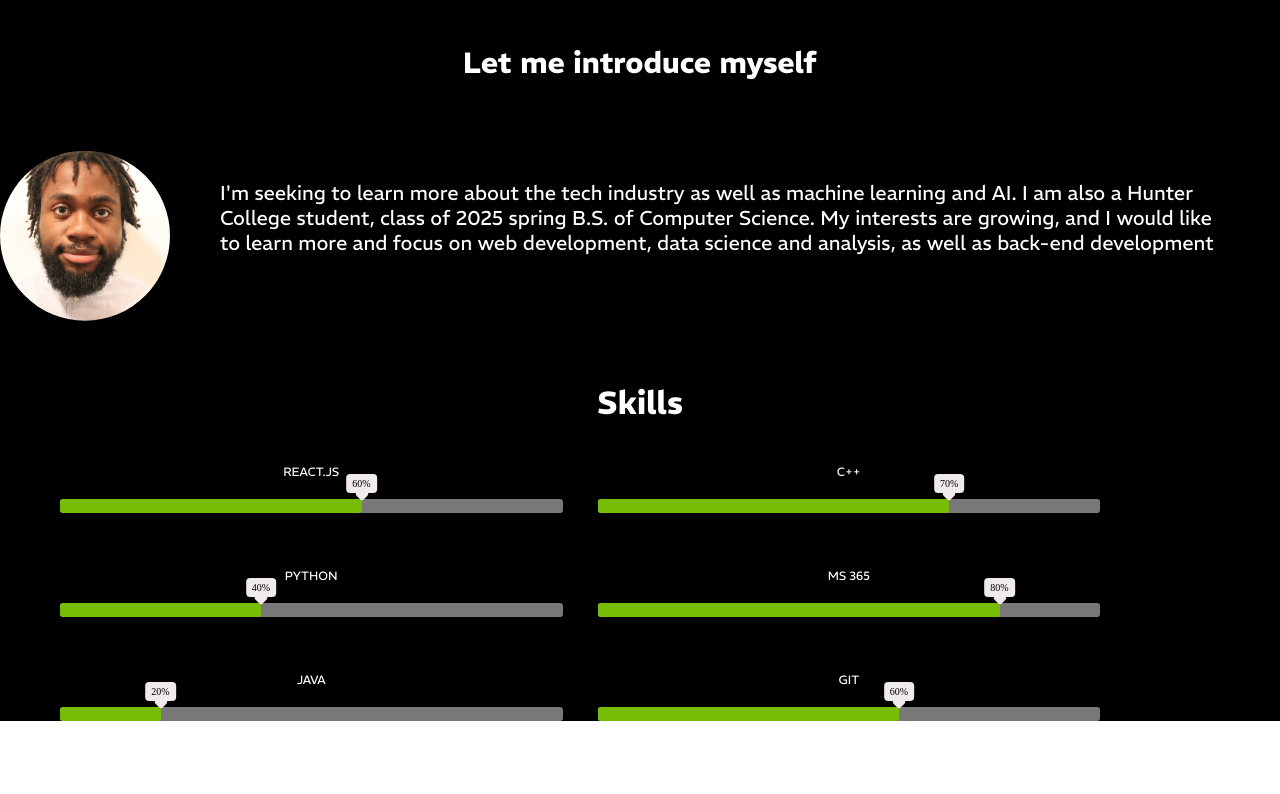
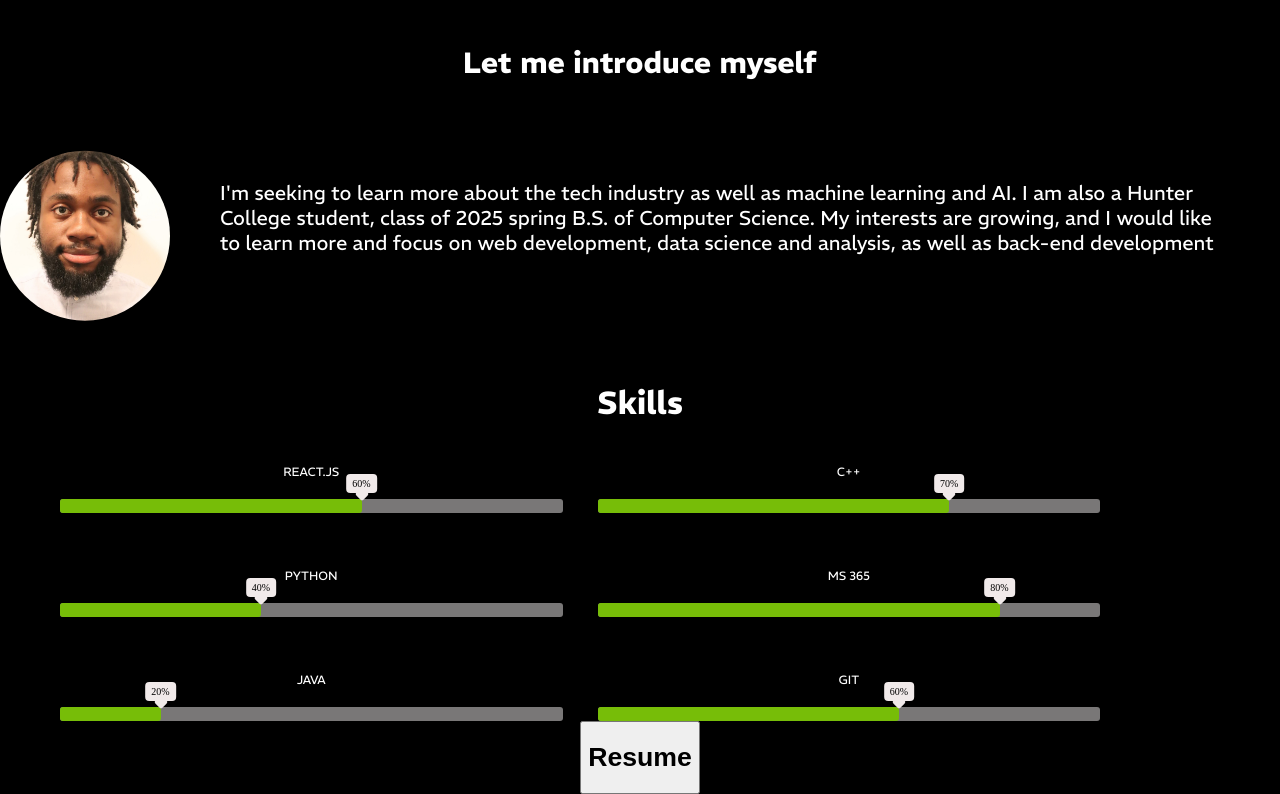
Before and after one commit to DFLotus/portfolio, a React (Create React App) app: page / in a window 1280 px wide. Shown: the part 993-1787 px from the top of the page. Before the commit the page ends 1714 px from the top, so only its background shows below. Built offline with nearby package versions, Linux system fonts and the light colour scheme.

Commit message:
Added resume button

```diff
--- a/src/components/About.js
+++ b/src/components/About.js
@@ -3,8 +3,14 @@ import ProfilePic from '../assets/profile-picture.jpg'
 import '../styles/About.css'
 
 const aboutContent = "I'm seeking to learn more about the tech industry as well as machine learning and AI. I am also a Hunter College student, class of 2025 spring B.S. of Computer Science. My interests are growing, and I would like to learn more and focus on web development, data science and analysis, as well as back-end development"
+const googleDocResumeLink = "129uwyOsqHRL8gkg81wRCfl88ci6pPN_Y"
 
 const About = () => {
+    const resumePdfOpener = () => {
+        const exportUrl = `https://docs.google.com/document/d/${googleDocResumeLink}/export?format=pdf`;
+        window.open(exportUrl, '_blank');
+    };
+
     return (
         <div className="about-container">
             <div className="about-info">
@@ -21,9 +27,7 @@ const About = () => {
             </div>
             <div className="skill-title">
                 <h1>Skills</h1>
-
             </div>
-
             <div className="skill-container">
                 <div className="skills-listed">
                     <div className="skill-name">
@@ -33,7 +37,6 @@ const About = () => {
                         <div className="skill-level" per="60%" style={{ maxWidth: '60%' }}></div>
                     </div>
                 </div>
-
                 <div className="skills-listed">
                     <div className="skill-name">
                         <p>C++</p>
@@ -42,7 +45,6 @@ const About = () => {
                         <div className="skill-level" per="70%" style={{ maxWidth: '70%' }}></div>
                     </div>
                 </div>
-
                 <div className="skills-listed">
                     <div className="skill-name">
                         <p>Python</p>
@@ -51,10 +53,6 @@ const About = () => {
                         <div className="skill-level" per="40%" style={{ maxWidth: '40%' }}></div>
                     </div>
                 </div>
-
-
-
-
                 <div className="skills-listed">
                     <div className="skill-name">
                         <p>MS 365</p>
@@ -63,7 +61,6 @@ const About = () => {
                         <div className="skill-level" per="80%" style={{ maxWidth: '80%' }}></div>
                     </div>
                 </div>
-
                 <div className="skills-listed">
                     <div className="skill-name">
                         <p>Java</p>
@@ -72,7 +69,6 @@ const About = () => {
                         <div className="skill-level" per="20%" style={{ maxWidth: '20%' }}></div>
                     </div>
                 </div>
-
                 <div className="skills-listed">
                     <div className="skill-name">
                         <p>Git</p>
@@ -81,9 +77,9 @@ const About = () => {
                         <div className="skill-level" per="60%" style={{ maxWidth: '60%' }}></div>
                     </div>
                 </div>
-
-
-
+            </div>
+            <div className="resume-container">
+                <button onClick={resumePdfOpener}><h1>Resume</h1></button>
             </div>
         </div>
     )
```
